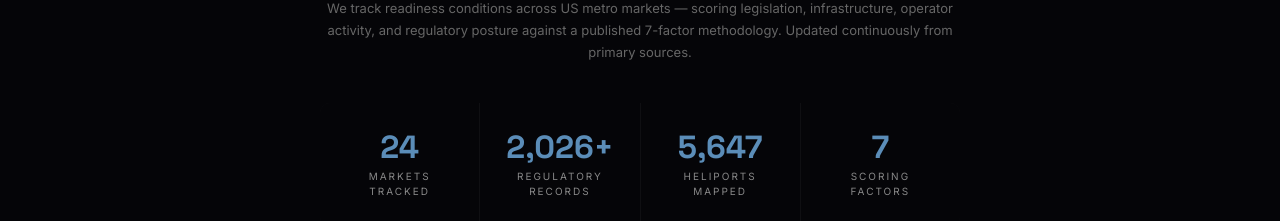
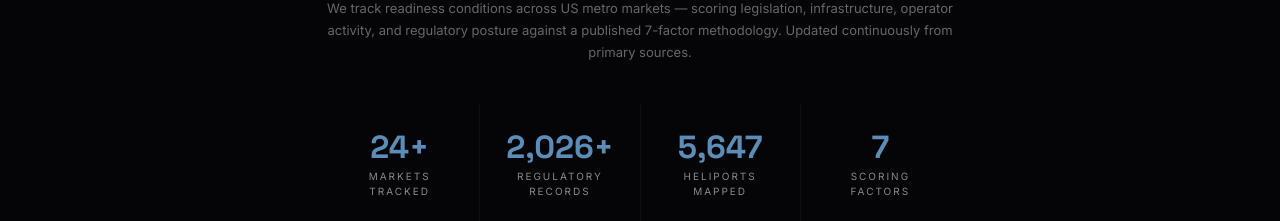
Before and after one commit to Xdrum1/airgrid, a Next.js app: page / in a window 1280 px wide. Shown: the part 1400-1621 px from the top of the page. Built offline with nearby package versions, Linux system fonts and the light colour scheme; no server answers; the database is empty.

Commit message:
Fix: Markets Tracked counter shows 24+ (add suffix)

```diff
--- a/src/app/(landing)/page.tsx
+++ b/src/app/(landing)/page.tsx
@@ -183,7 +183,7 @@ export default async function LandingPage() {
       {/* ======== Animated Stats ======== */}
       <div style={{ maxWidth: 680, margin: "0 auto", padding: "clamp(24px, 4vw, 40px) 20px 0" }}>
         <CountUpStats stats={[
-          { value: scored.length, label: "Markets Tracked" },
+          { value: scored.length, suffix: "+", label: "Markets Tracked" },
           { value: 2026, suffix: "+", label: "Regulatory Records" },
           { value: 5647, label: "Heliports Mapped" },
           { value: 7, label: "Scoring Factors" },
```
